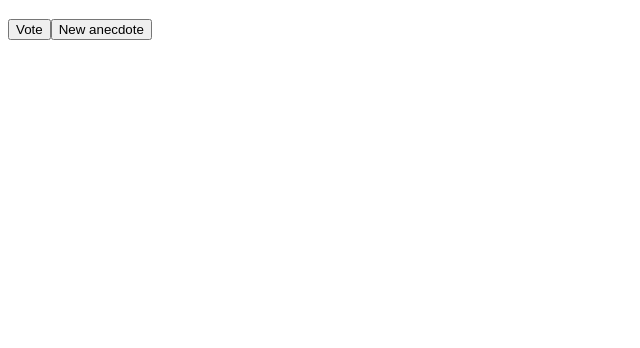
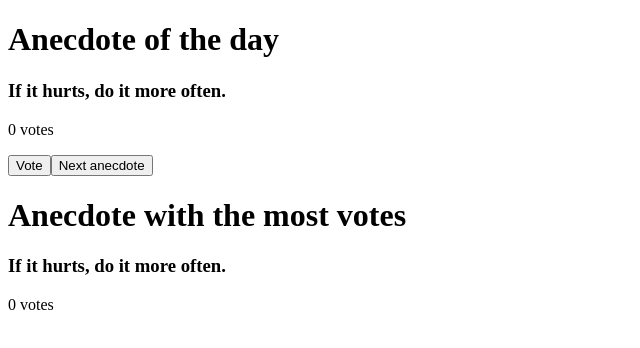
Before and after one commit to Aangull/FullStackOpen, a React (Create React App) app in the folder part1/: page / in a window 1280 px wide. Shown: the top 348 px of the page, without its empty margins (0-640 px from the left). Built offline with nearby package versions, Linux system fonts and the light colour scheme.

Commit message:
Finished part 1

```diff
--- a/part1/src/App.js
+++ b/part1/src/App.js
@@ -17,7 +17,7 @@ const VotesLine = (props) => {
   const currentVotes = props.currentVotes
   if(currentVotes>=0){
     return(
-      <h3>has {currentVotes} votes</h3>
+      <p>{currentVotes} votes</p>
     )
   }
   else{
@@ -38,9 +38,10 @@ const App = () => {
   ]
 
   const [votes, setVotes] = useState([0, 0, 0, 0, 0, 0, 0]);
-  const [selected, setSelected] = useState('Anecdote goes here')
+  const [selected, setSelected] = useState(0)
+  const [mostVotes, setMostVotes] = useState(0)
 
-  let change; //This variable will hold the current
+  let change; //This variable will hold the current index anecdote
 
   const newAnecdote = () => {
     change = () => Math.floor(Math.random() * anecdotes.length); //This will generate a random number from 0 to the length of the array
@@ -52,17 +53,25 @@ const App = () => {
     const votesCopy = [...votes];
     //2) Increment by one the value for the correspondent anecdote
     votesCopy[selected] += 1; //Grab the last value and add 1
-    //3) Set the array with the update votes to the component's state
+    //3 Compare votes to mostVotes index
+    if(votesCopy[selected]>votesCopy[mostVotes]){
+      setMostVotes(selected)
+    }
+    //4) Set the array with the update votes to the component's state
     setVotes(votesCopy);
   };
 
 
   return (
     <div>
+      <h1>Anecdote of the day</h1>
       <AnecdoteLine text={anecdotes[selected]}/>
       <VotesLine currentVotes={votes[selected]}/>
       <Button handleClick={() => addVote()} text='Vote'/>
-      <Button handleClick={() => newAnecdote()} text='New anecdote'/>
+      <Button handleClick={() => newAnecdote()} text='Next anecdote'/>
+      <h1>Anecdote with the most votes</h1>
+      <AnecdoteLine text={anecdotes[mostVotes]}/>
+      <VotesLine currentVotes={votes[mostVotes]}/>
 
     </div>
   )
```
